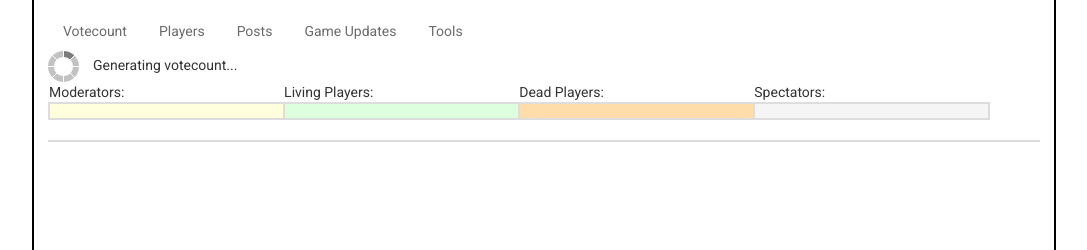
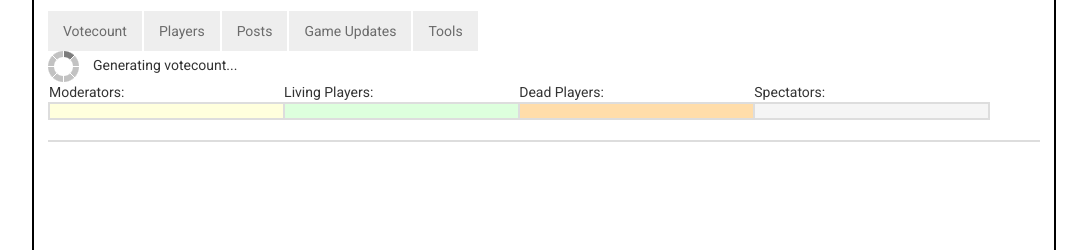
Before and after one commit to aletson/votefinder-web, a Django app: template votefinder/main/templates/game.html in a window 1280 px wide. Shown: the part 321-571 px from the top of the page, without its empty margins (96-1183 px from the left). Run offline with Django 3.2, Linux system fonts and the light colour scheme; the template is opened without the code that fills it, so the values that code supplies are empty; some libraries are stand-ins or nearby versions.

Commit message:
Update style.css

```diff
--- a/votefinder/static/style.css
+++ b/votefinder/static/style.css
@@ -551,3 +551,7 @@
 a:active {
     outline: none;
 }
+
+#tabs li {
+    background-color: #eeeeee;
+}
```
